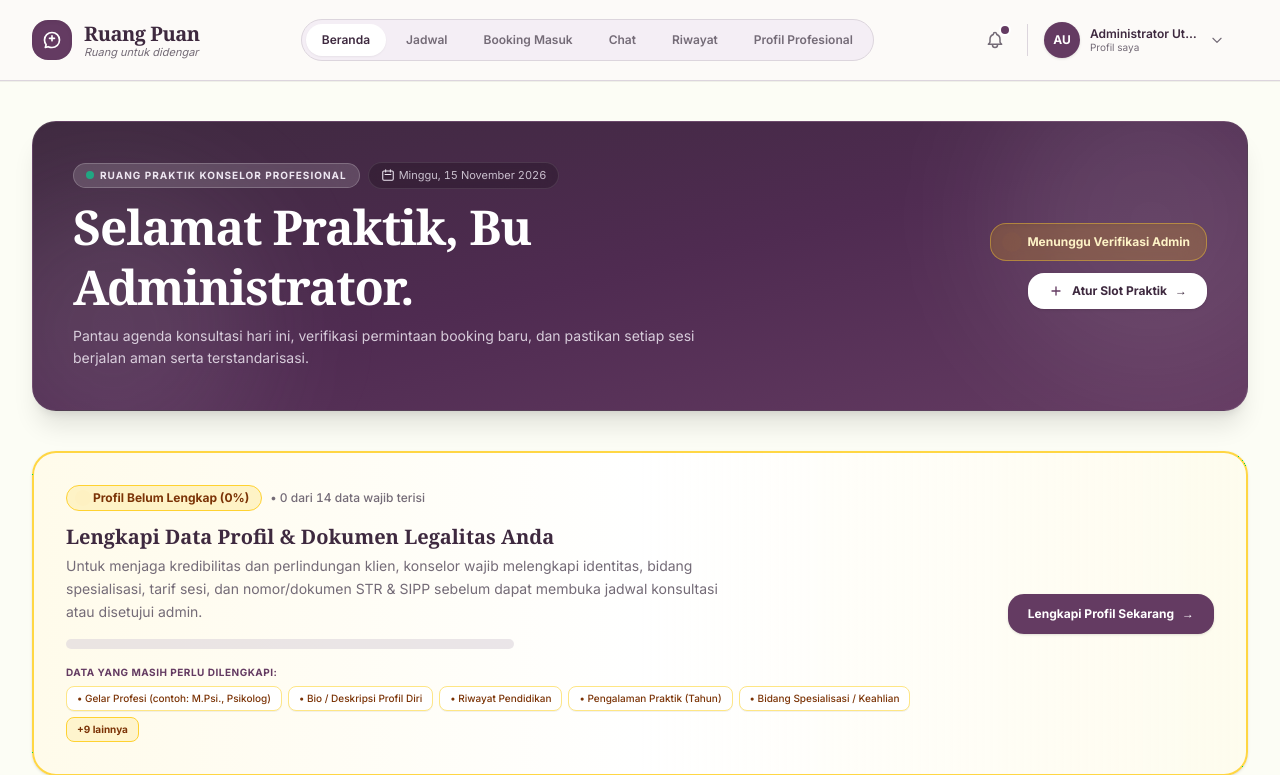
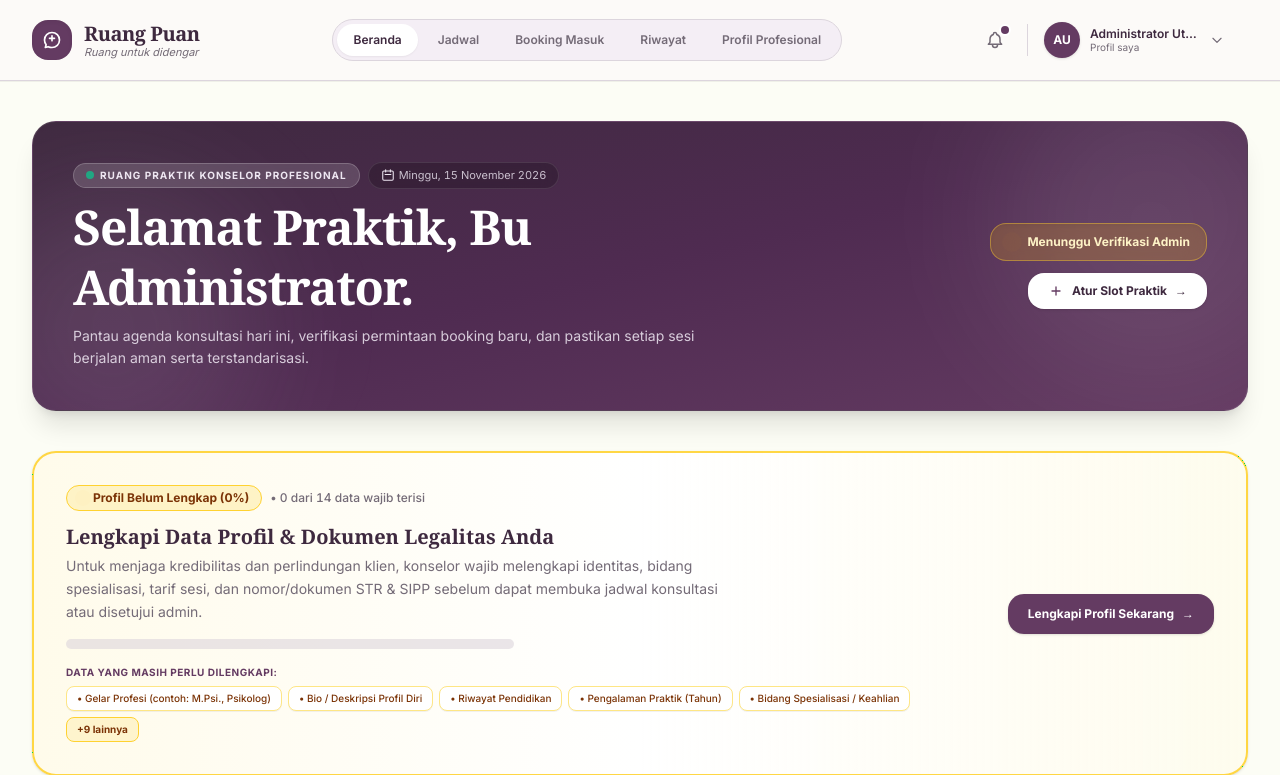
Before and after one commit to Yudahenry/Ruang-Puan, a Laravel app: page /konselor/dashboard in a window 1280 px wide. Shown: the top 775 px of the page. Run offline with Laravel 12, Linux system fonts and the light colour scheme; a user stored in the database is signed in; data comes from the database, SQL or seed files in the repository; data that the repository does not hold is empty; style sheets or scripts are compiled from the project's sources.

Commit message:
feat: update tampilan dashboard Ruang-Puan

```diff
--- a/resources/views/layouts/konselor.blade.php
+++ b/resources/views/layouts/konselor.blade.php
@@ -40,10 +40,6 @@
             <a href="{{ route('konselor.booking') }}"
                class="px-4 py-2 rounded-full text-xs font-semibold transition-all duration-200 {{ request()->routeIs('konselor.booking') ? 'bg-white text-[#3E293F] font-medium shadow-xs' : 'text-[#746B77] hover:text-[#3E293F] hover:bg-white/60' }}">
                 Booking Masuk
-            </a>
-            <a href="{{ route('konselor.riwayat') }}"
-               class="px-4 py-2 rounded-full text-xs font-semibold transition-all duration-200 {{ request()->routeIs('konselor.chat') ? 'bg-white text-[#3E293F] font-medium shadow-xs' : 'text-[#746B77] hover:text-[#3E293F] hover:bg-white/60' }}">
-                Chat
             </a>
             <a href="{{ route('konselor.riwayat') }}"
                class="px-4 py-2 rounded-full text-xs font-semibold transition-all duration-200 {{ request()->routeIs('konselor.riwayat') ? 'bg-white text-[#3E293F] font-medium shadow-xs' : 'text-[#746B77] hover:text-[#3E293F] hover:bg-white/60' }}">
@@ -202,9 +198,6 @@
             Booking Masuk
         </a>
         <a href="{{ route('konselor.riwayat') }}" class="block px-4 py-2.5 rounded-2xl text-xs font-medium text-[#746B77] hover:bg-[#FCFAF8]">
-            Chat Konsultasi
-        </a>
-        <a href="{{ route('konselor.riwayat') }}" class="block px-4 py-2.5 rounded-2xl text-xs font-medium text-[#746B77] hover:bg-[#FCFAF8]">
             Riwayat
         </a>
         <a href="{{ route('konselor.profil.edit') }}" class="block px-4 py-2.5 rounded-2xl text-xs font-medium text-[#746B77] hover:bg-[#FCFAF8]">
```
